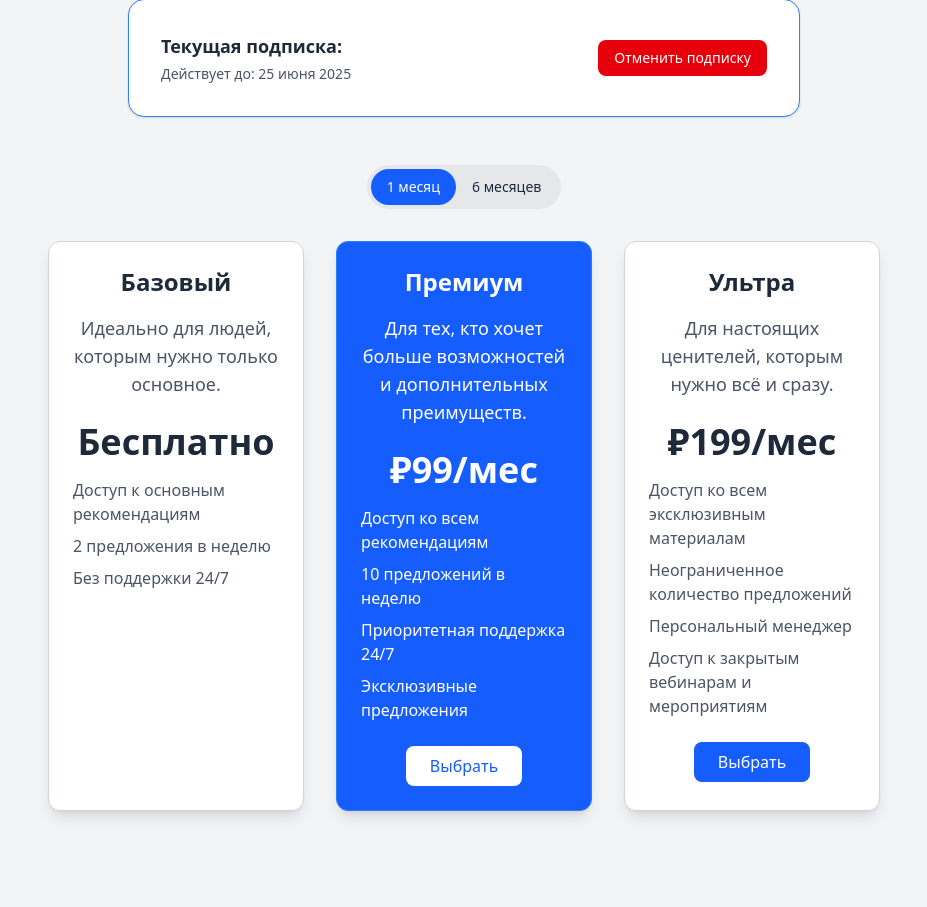
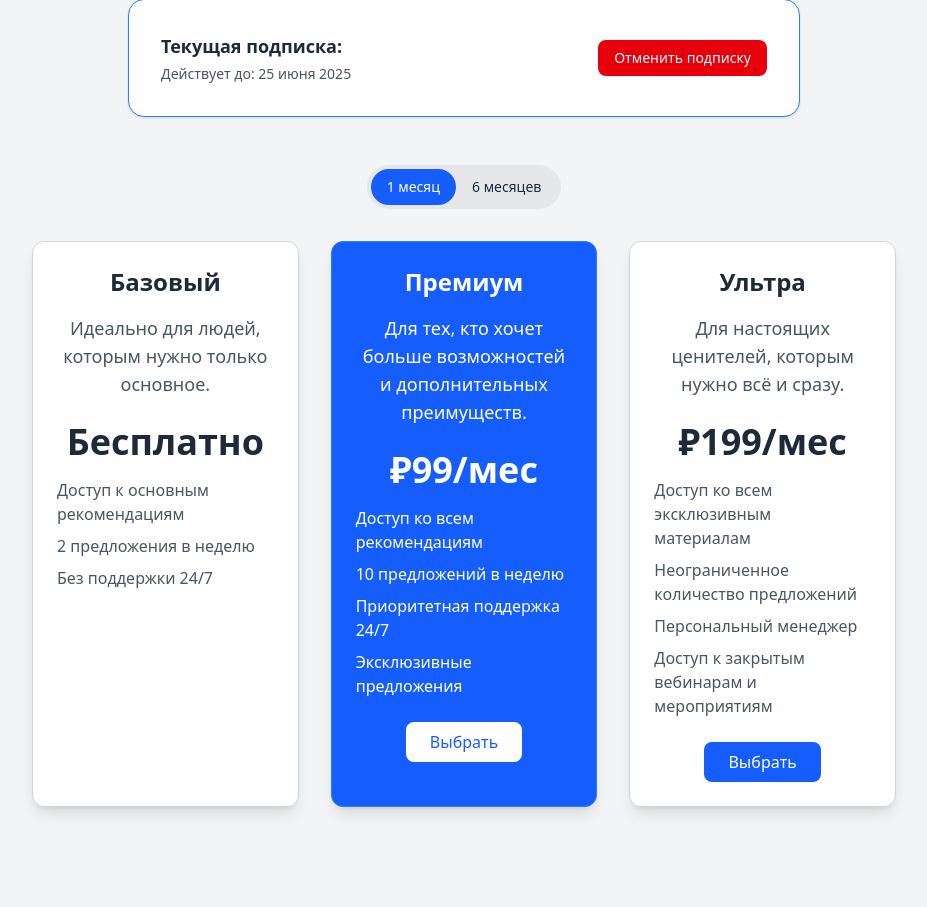
Before and after one commit to coldtema/project_x, a Django app: template apps/accounts/templates/accounts/subscription_edit.html in a window 1280 px wide. Shown: the part 320-1227 px from the top of the page, without its empty margins (176-1103 px from the left). After the commit the page ends 1133 px from the top, so only its background shows below. Run offline with Django 3.2, Linux system fonts and the light colour scheme; the template is opened without the code that fills it, so the values that code supplies are empty; some libraries are stand-ins or nearby versions.

Commit message:
design fix

```diff
--- a/apps/accounts/templates/accounts/subscription_edit.html
+++ b/apps/accounts/templates/accounts/subscription_edit.html
@@ -10,7 +10,7 @@
     Назад
   </a>
 </div>
-<div class="max-w-4xl mx-auto mt-10 px-4">
+<div class="max-w-4xl mx-auto mt-10">
   <!-- Заголовок -->
   <div class="text-3xl font-bold mb-6 text-center text-gray-800 dark:text-gray-200">
     Управление подпиской
```
